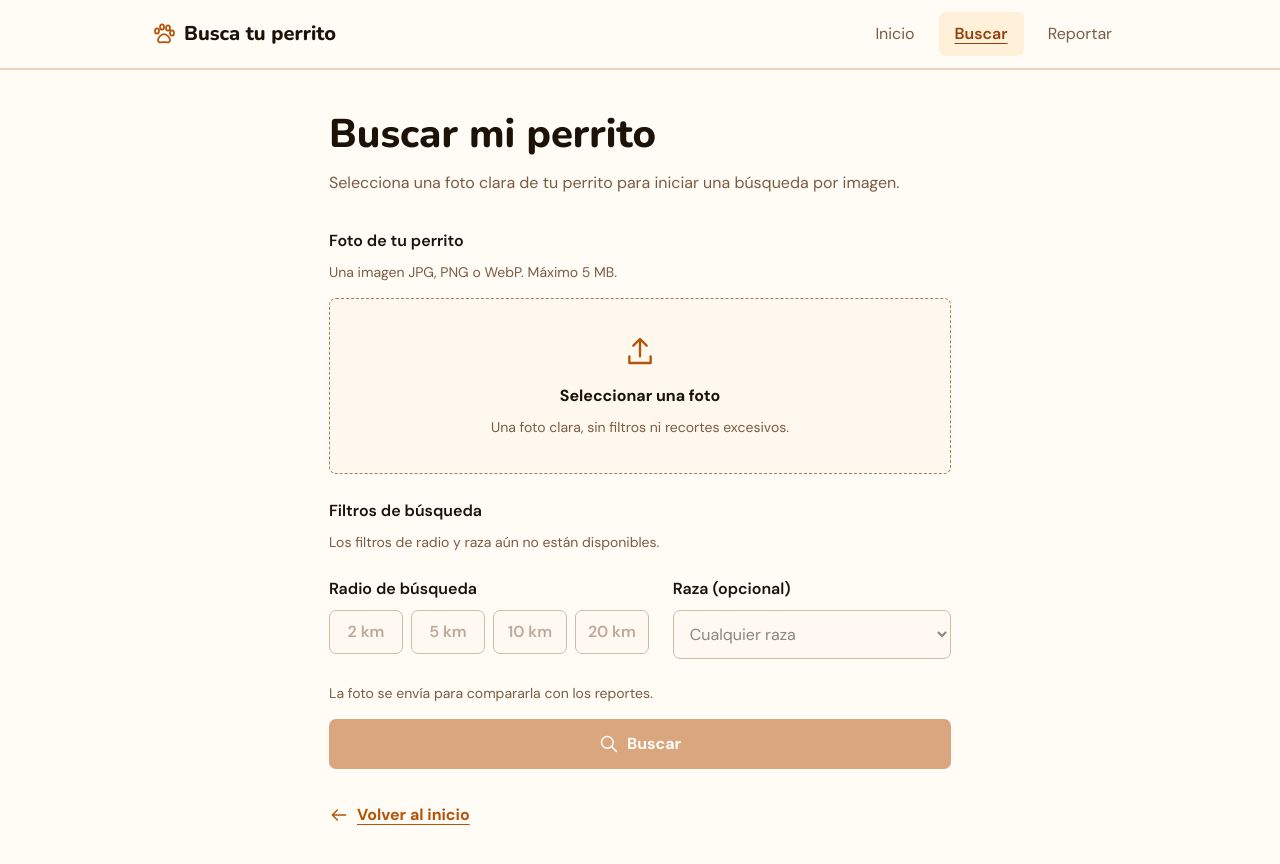
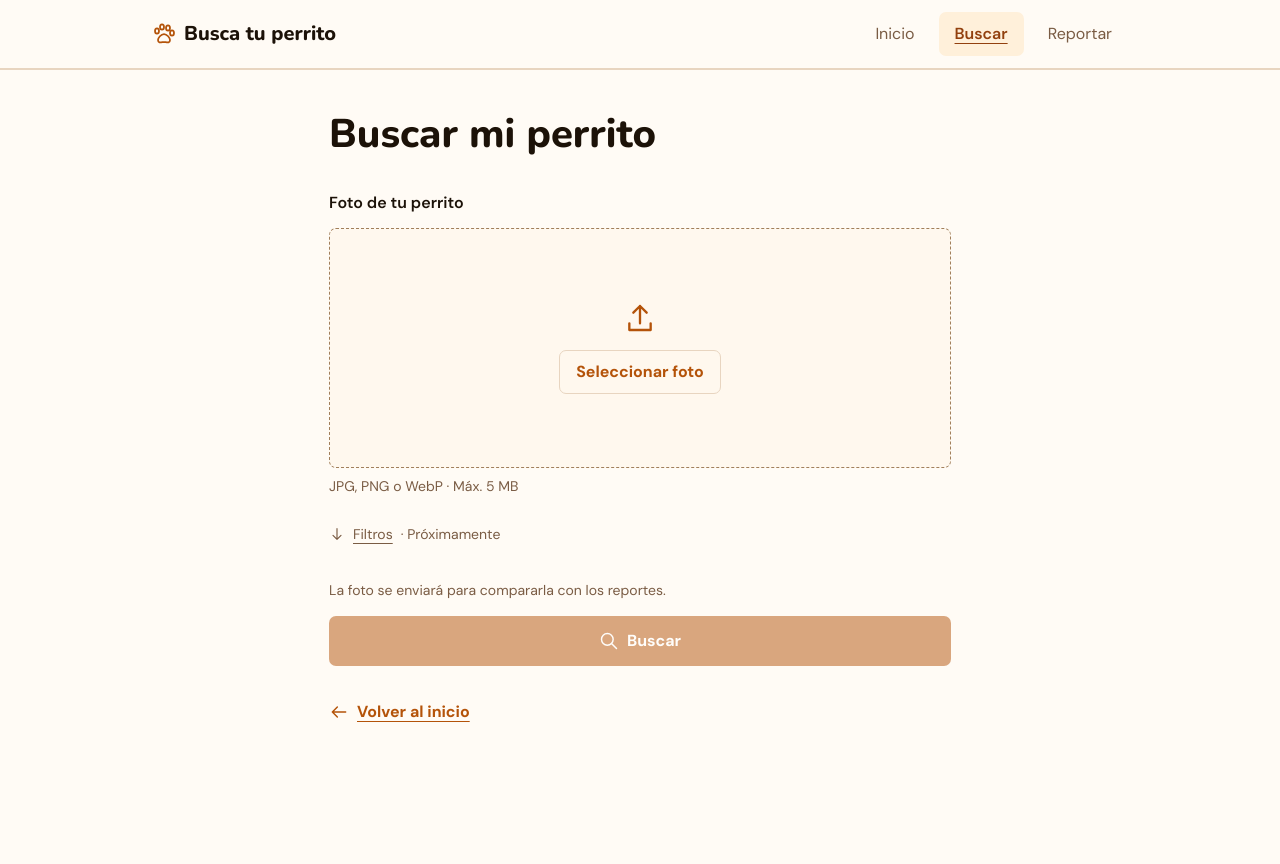
Before and after one commit to CSbastian/Busca_tu_perrito_Front, a Next.js app: page /buscar in a window 1280 px wide. Shown: the top 864 px of the page. After the commit the page ends 800 px from the top, so only its background shows below. Built offline with nearby package versions, Linux system fonts and the light colour scheme.

Commit message:
feat: simplify image search and candidate guidance

```diff
--- a/src/app/buscar/page.tsx
+++ b/src/app/buscar/page.tsx
@@ -6,10 +6,6 @@ export default function BuscarPage() {
   return (
     <main className="app-main flex-1">
       <h1 className="page-heading">Buscar mi perrito</h1>
-      <p className="page-intro">
-        Selecciona una foto clara de tu perrito para iniciar una búsqueda por
-        imagen.
-      </p>
       <SearchByImageForm />
       <Link href="/" className="back-link">
         <Icon name="back" /> Volver al inicio
--- a/src/app/globals.css
+++ b/src/app/globals.css
@@ -228,3 +228,11 @@ html {
     animation-duration: 0.01ms !important;
   }
 }
+
+.search-upload-area {
+  min-height: 240px;
+}
+.search-upload-area > div {
+  width: 100%;
+  min-width: 0;
+}
--- a/src/components/SearchByImageForm.tsx
+++ b/src/components/SearchByImageForm.tsx
@@ -1,21 +1,13 @@
 "use client";
 
 import Link from "next/link";
+import { useState } from "react";
 import Icon from "@/components/Icon";
 import { useSearchForm } from "@/hooks/useSearchForm";
 import { acceptedImageTypes } from "@/validation/image.validation";
 
-const radiusOptions = [2, 5, 10, 20];
-const breedOptions = [
-  "Golden Retriever",
-  "Labrador",
-  "Beagle",
-  "Poodle",
-  "Mestizo / Cruce",
-  "Otra",
-];
-
 export default function SearchByImageForm() {
+  const [showFilters, setShowFilters] = useState(false);
   const {
     inputRef,
     fileName,
@@ -37,21 +29,31 @@ export default function SearchByImageForm() {
       <label htmlFor="search-image" className="block font-semibold">
         Foto de tu perrito
       </label>
-      <p id="image-help" className="mt-2 text-sm text-muted">
-        Una imagen JPG, PNG o WebP. Máximo 5 MB.
-      </p>
-      <div className="upload-area mt-4">
+      <div className="upload-area search-upload-area mt-3">
         <div
           aria-hidden="true"
           className="pointer-events-none flex flex-col items-center gap-2"
         >
+          {previewUrl ? (
+            <img
+              key={previewUrl}
+              src={previewUrl}
+              alt=""
+              onLoad={handleImageLoad}
+              onError={handleImageError}
+              className="h-44 w-full rounded-ui object-contain"
+            />
+          ) : (
             <Icon name="upload" className="mb-2 h-8 w-8 text-accent" />
-          <span className="font-bold">
-            {fileName !== null ? "Cambiar foto" : "Seleccionar una foto"}
+          )}
+          <span className="inline-flex min-h-11 items-center rounded-ui border border-line bg-surface px-4 py-2 font-bold text-accent">
+            {fileName !== null ? "Cambiar foto" : "Seleccionar foto"}
           </span>
-          <span className="text-sm text-muted">
-            Una foto clara, sin filtros ni recortes excesivos.
+          {fileName !== null ? (
+            <span className="max-w-full break-all text-sm text-muted">
+              {fileName}
             </span>
+          ) : null}
         </div>
         <input
           ref={inputRef}
@@ -67,28 +69,18 @@ export default function SearchByImageForm() {
         />
       </div>
 
+      <p id="image-help" className="mt-2 text-sm text-muted">
+        JPG, PNG o WebP · Máx. 5 MB
+      </p>
       {fileName !== null && previewUrl ? (
-        <figure className="mt-6">
-          <img
-            key={previewUrl}
-            src={previewUrl}
-            alt="Vista previa de la foto seleccionada para buscar"
-            onLoad={handleImageLoad}
-            onError={handleImageError}
-            className="h-56 w-full rounded-ui bg-soft object-contain"
-          />
-          <figcaption className="mt-2 break-all text-sm text-muted">
-            {fileName}
-          </figcaption>
         <button
           type="button"
           disabled={isSearching}
           onClick={handleRemoveImage}
           className="text-action mt-1"
         >
-            Quitar imagen
+          Quitar foto
         </button>
-        </figure>
       ) : null}
 
       {imageError ? (
@@ -101,56 +93,77 @@ export default function SearchByImageForm() {
         </p>
       ) : null}
 
+      <div className="mt-4">
+        <button
+          type="button"
+          aria-expanded={showFilters}
+          aria-controls="search-filters-preview"
+          onClick={() => setShowFilters((shown) => !shown)}
+          className="inline-flex min-h-11 items-center gap-2 rounded-ui text-sm text-muted transition-colors duration-150 hover:text-ink focus-visible:outline-2 focus-visible:outline-offset-4 focus-visible:outline-accent"
+        >
+          <Icon
+            name="arrow"
+            className={`h-4 w-4 ${showFilters ? "-rotate-90" : "rotate-90"}`}
+          />
+          <span className="underline underline-offset-4">Filtros</span>
+          <span>· Próximamente</span>
+        </button>
+        <div
+          id="search-filters-preview"
+          hidden={!showFilters}
+          className="mt-2 border-t border-line pt-4"
+        >
+          <p id="search-filters-preview-help" className="text-sm text-muted">
+            Vista previa. Estos filtros aún no están disponibles y no se aplican
+            a la búsqueda.
+          </p>
           <fieldset
             disabled
-        aria-describedby="search-filters-help"
-        className="mt-6"
+            aria-describedby="search-filters-preview-help"
+            className="mt-4 grid gap-5 sm:grid-cols-2"
           >
-        <legend className="font-semibold">Filtros de búsqueda</legend>
-        <p id="search-filters-help" className="mt-2 text-sm text-muted">
-          Los filtros de radio y raza aún no están disponibles.
-        </p>
-        <div className="search-filters">
+            <legend className="sr-only">Filtros previstos</legend>
             <fieldset>
-            <legend className="font-semibold">Radio de búsqueda</legend>
-            <div className="mt-2 grid grid-cols-4 gap-2">
-              {radiusOptions.map((radius) => (
-                <label key={radius} className="cursor-not-allowed">
+              <legend className="text-sm font-semibold text-muted">
+                Radio de búsqueda
+              </legend>
+              <div className="mt-2 grid grid-cols-4 gap-2 opacity-60">
+                {[2, 5, 10, 20].map((radius) => (
+                  <label
+                    key={radius}
+                    className="flex min-h-11 cursor-not-allowed items-center justify-center rounded-ui border border-input-border bg-surface px-2 text-sm text-muted"
+                  >
                     <input
                       type="radio"
-                    name="radiusKm"
+                      name="previewRadius"
                       value={radius}
                       className="sr-only"
                     />
-                  <span className="flex min-h-11 items-center justify-center rounded-ui border border-input-border bg-surface px-2 py-2 font-semibold text-muted opacity-50">
                     {radius} km
-                  </span>
                   </label>
                 ))}
               </div>
             </fieldset>
             <div>
-            <label htmlFor="search-breed" className="block font-semibold">
-              Raza (opcional)
+              <label
+                htmlFor="search-breed-preview"
+                className="block text-sm font-semibold text-muted"
+              >
+                Raza
               </label>
               <select
-              id="search-breed"
-              name="breed"
-              className="mt-2 w-full cursor-not-allowed rounded-ui border border-input-border bg-surface px-3 py-3 text-base opacity-50"
+                id="search-breed-preview"
+                className="mt-2 min-h-11 w-full cursor-not-allowed rounded-ui border border-input-border bg-surface px-3 py-2 text-base text-muted opacity-60"
               >
-              <option value="">Cualquier raza</option>
-              {breedOptions.map((breed) => (
-                <option key={breed} value={breed}>
-                  {breed}
-                </option>
-              ))}
+                <option>Cualquier raza</option>
               </select>
             </div>
+          </fieldset>
         </div>
-      </fieldset>
+      </div>
 
       <p className="mt-6 text-sm text-muted">
-        La foto se envía para compararla con los reportes.
+        La foto se enviará para compararla con los reportes.
       </p>
       <button
         type="submit"
@@ -167,12 +180,28 @@ export default function SearchByImageForm() {
       <div role="status" aria-live="polite" className="form-feedback">
         {isSearching ? "Comparando la foto con los reportes…" : null}
         {matches?.length === 0
-          ? "No encontramos candidatos para esta búsqueda."
+          ? "No encontramos candidatos para esta búsqueda. Prueba con otra foto clara de tu perrito."
           : null}
         {matches && matches.length > 0
           ? `Posibles coincidencias: ${matches.length}.`
           : null}
       </div>
+      {matches?.length === 0 ? (
+        <button
+          type="button"
+          className="text-action mt-2"
+          onClick={() => inputRef.current?.click()}
+        >
+          Elegir otra foto
+        </button>
+      ) : null}
+      {matches && matches.length > 0 ? (
+        <p className="mt-4 text-sm text-muted">
+          Los candidatos están ordenados por parecido con tu foto. Revisa sus
+          características y el lugar del hallazgo. Una coincidencia no confirma
+          que sea tu perrito.
+        </p>
+      ) : null}
       {matches && matches.length > 0 ? (
         <ol className="mt-4 grid gap-4" aria-label="Posibles coincidencias">
           {matches.map((match) => (
@@ -187,9 +216,6 @@ export default function SearchByImageForm() {
               />
               <div className="min-w-0 [overflow-wrap:anywhere]">
                 <p className="font-semibold">{match.location}</p>
-                <p className="mt-1 text-sm text-muted">
-                  Similitud visual: {match.similarity.toFixed(2)}
-                </p>
                 <Link
                   className="text-action"
                   href={`/reportes/${encodeURIComponent(match.id)}`}
```
Lines whose indentation alone changed are shown as unchanged.
